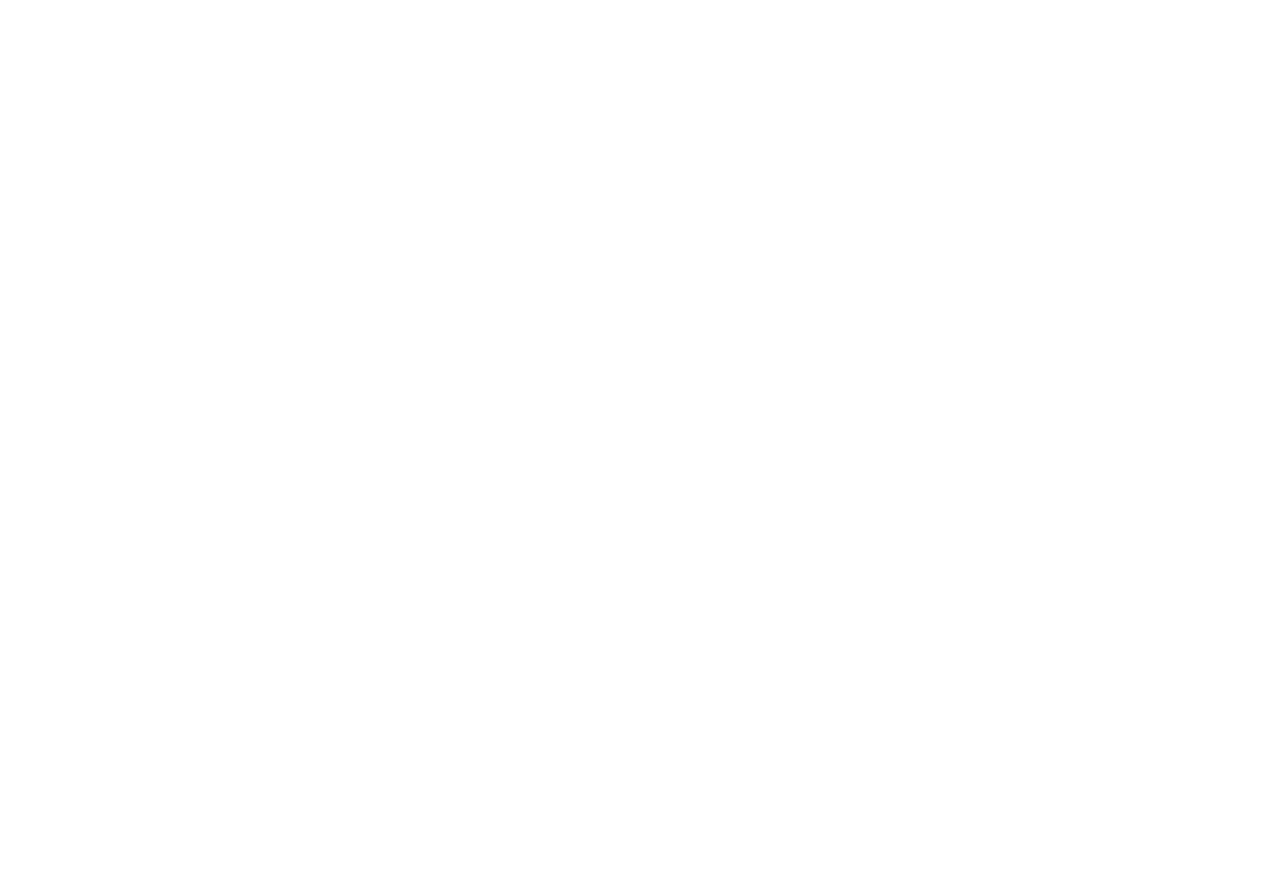
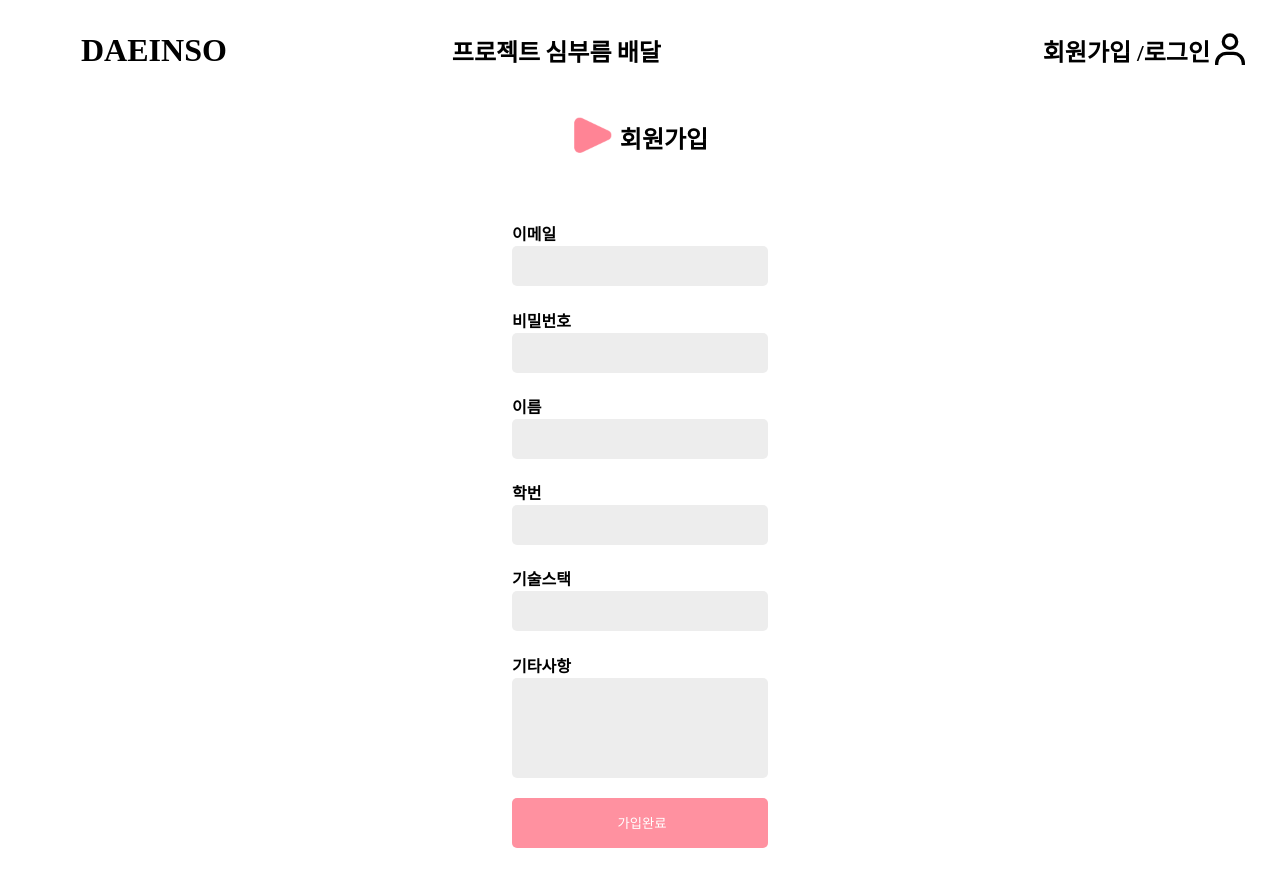
Before and after one commit to Woo-jae-and-Boys/2022_summer_hackathon_web_v1, a React (Create React App) app: page /signup in a window 1280 px wide. Before the commit this address had no page. Shown: the top 886 px of the page. Before the commit the page ends 800 px from the top, so only its background shows below. Built offline with nearby package versions, Linux system fonts and the light colour scheme.

Commit message:
add: 회원가입

```diff
--- a/src/Router.js
+++ b/src/Router.js
@@ -1,12 +1,14 @@
 import React from "react";
 import { Route, Routes, BrowserRouter } from "react-router-dom";
 import Main from "./components/main/main";
+import SignUp from "./components/signUp/signUp";
 
 const Router = () => {
   return (
     <BrowserRouter>
       <Routes>
         <Route path="/" element={<Main />} />
+        <Route path="signUp" element={<SignUp/>}/>
       </Routes>
     </BrowserRouter>
   );
--- /dev/null
+++ b/src/components/signUp/signUp.css
@@ -0,0 +1,74 @@
+.components{
+    width:100%;
+    height:100%;
+    display: flex;
+    align-items: center;
+    flex-direction: column;
+    background-color: rgb(255, 255, 255);
+}
+.head{
+    width:25%;
+    height:100px;
+    display:flex;
+    background-color: rgba(255, 255, 255, 0.569);
+    justify-content: center;
+}
+.contents{
+    width:20%;
+    height:700px;
+    display:flex;
+    flex-direction: column;
+}
+.triangle {
+    top:12.5%;
+    left: 43%;
+    width: 10px;
+    height: 50px;
+    background-color: lightblue;
+    border-radius: 0.5rem;
+    position: absolute;
+}
+#triangle{
+    margin-top: 15px;
+    margin-right: 8px;
+    width:40px;
+    height:40px;
+}
+
+.triangle:after {
+   content: '';
+   top: 8px;
+   left:-14px;
+   width: 39px;
+   height: 39px;
+   background-color: lightblue;
+   border-radius: 0.6rem;
+   clip-path: polygon(0% 0%, 100% 100%, 100% 0%);
+   position: absolute;
+   transform: rotate(45deg);
+}
+
+input{
+    padding-left: 10px;
+    width: 100%;
+    height:40px;
+    border-radius: 5px;
+    background-color: rgb(237, 237, 237);
+    border-color: #ffffff;
+    border-style:none;
+    outline: none;
+}
+#etc{
+    height: 100px;
+}
+
+#button{
+    margin-top: 20px;
+    height:50px;
+    background-color:#ff91a0 ;
+    color:#ffffff;
+}
+
+h4{
+    margin-bottom: 1px;
+}
--- /dev/null
+++ b/src/components/signUp/signUp.js
@@ -0,0 +1,46 @@
+import "./signUp.css"
+import Nav from "../common/nav/nav"
+import img from "./triangle.png"
+const SignUp = () =>{
+    return (
+    <div>
+        <Nav/>
+        <div className="components">
+             <div className="head">
+             <img id ="triangle" src={img} alt="a"/>
+                <h2>회원가입</h2>
+            </div>
+            <div className="contents">
+                    <div className="email">
+                        <h4>이메일</h4>
+                        <input type="email"></input>
+                    </div>
+                    <div className="password">
+                        <h4>비밀번호</h4>
+                        <input></input>
+                    </div>
+                    <div className="name">
+                        <h4>이름</h4>
+                        <input></input>
+                    </div>
+                    <div className="classnumber">
+                        <h4>학번</h4>
+                        <input></input>
+                    </div>
+                    <div className="thch stack">
+                        <h4>기술스택</h4>
+                        <input></input>
+                    </div>
+                    <div className="other">
+                        <h4>기타사항</h4>
+                        <input id="etc"></input>
+
+                    </div>
+                    <input id="button" type="button" value="가입완료"></input>
+            </div>
+        </div>
+    </div>
+    )
+}
+
+export default SignUp
```
Also changed, not shown: src/components/signUp/triangle.png (added), 1 other file (tests, documents, lock files or other folders).
